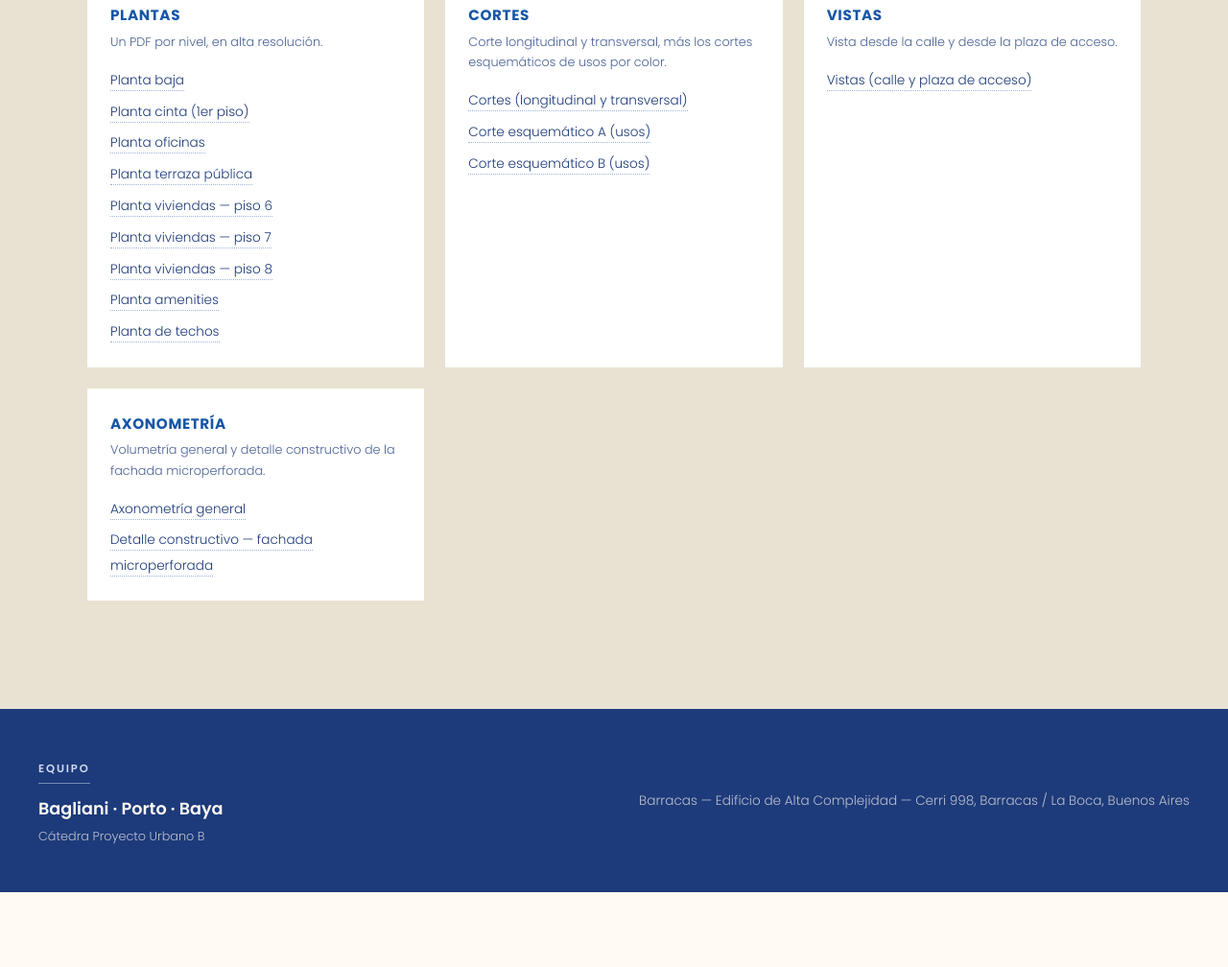
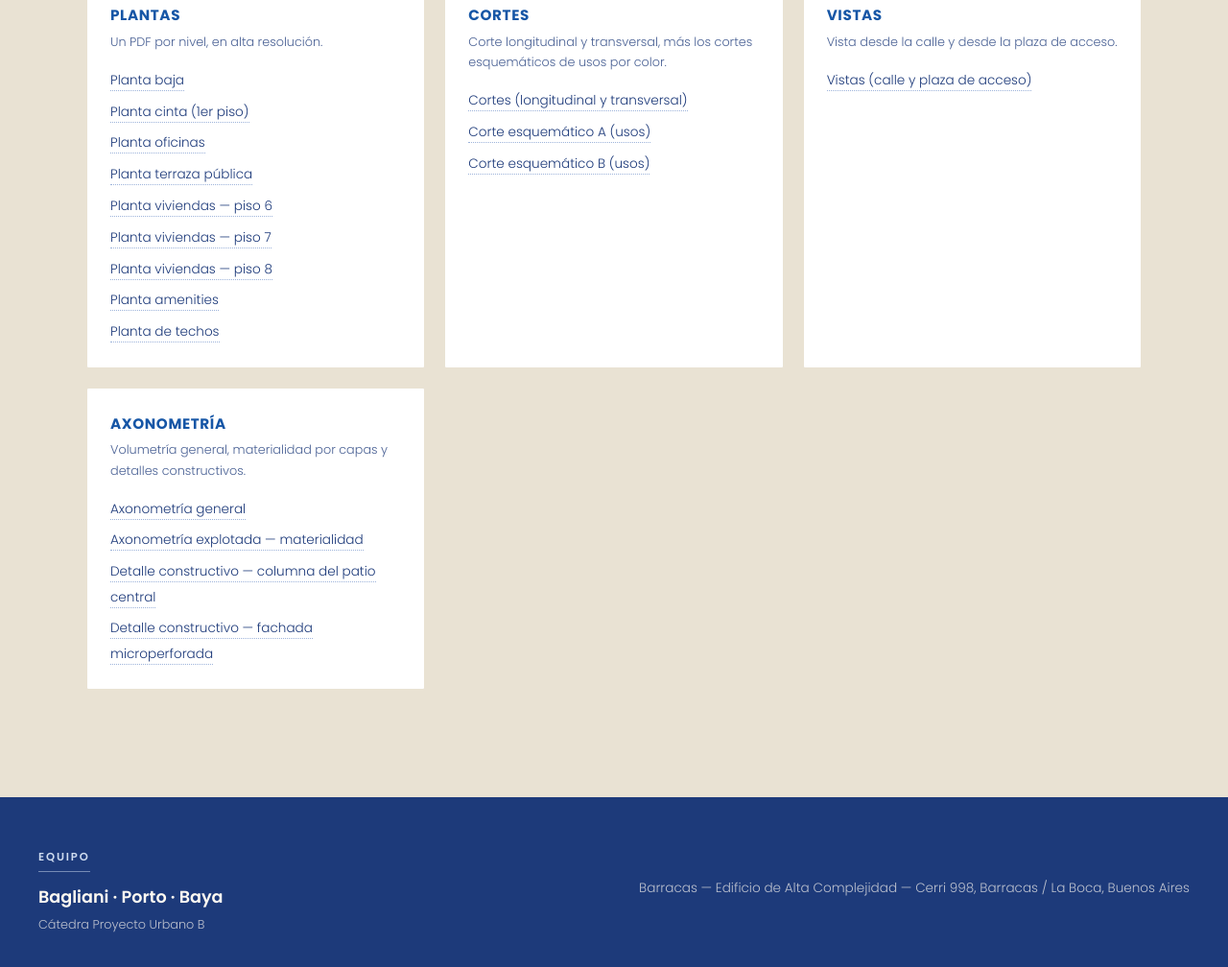
Before and after one commit to Bagliani/Edificio-alta-complejidad, a plain HTML site: page docs/index.html in a window 1280 px wide. Shown: the part 6909-7917 px from the top of the page at 96% size. Before the commit the page ends 7839 px from the top, so only its background shows below. Drawn offline with Linux system fonts and the light colour scheme.

Commit message:
Agrega axonometría de materiales y detalle de columnas, reemplaza detalle de chapa microperforada
La tarjeta de Axonometría en Documentación suma la axonometría explotada
con materialidad por capas y el detalle constructivo de la columna exenta
del patio central. El detalle de fachada microperforada pasa de PNG a un
PDF más completo (corte, vista de fachada, anclaje y despiece).

Co-Authored-By: Claude Sonnet 5 <noreply@anthropic.com>

```diff
--- a/docs/index.html
+++ b/docs/index.html
@@ -398,10 +398,12 @@
       </div>
       <div class="doc-card">
         <h3>Axonometría</h3>
-        <p>Volumetría general y detalle constructivo de la fachada microperforada.</p>
+        <p>Volumetría general, materialidad por capas y detalles constructivos.</p>
         <ul>
           <li><a href="documentacion/axonometria.pdf" target="_blank" rel="noopener">Axonometría general</a></li>
-          <li><a href="documentacion/detalle-microperforada.png" target="_blank" rel="noopener">Detalle constructivo — fachada microperforada</a></li>
+          <li><a href="documentacion/axonometria-materiales.pdf" target="_blank" rel="noopener">Axonometría explotada — materialidad</a></li>
+          <li><a href="documentacion/detalle-columnas.pdf" target="_blank" rel="noopener">Detalle constructivo — columna del patio central</a></li>
+          <li><a href="documentacion/detalle-microperforada.pdf" target="_blank" rel="noopener">Detalle constructivo — fachada microperforada</a></li>
         </ul>
       </div>
     </div>
```
Also changed, not shown: docs/documentacion/detalle-microperforada.png (deleted), 3 other files.
